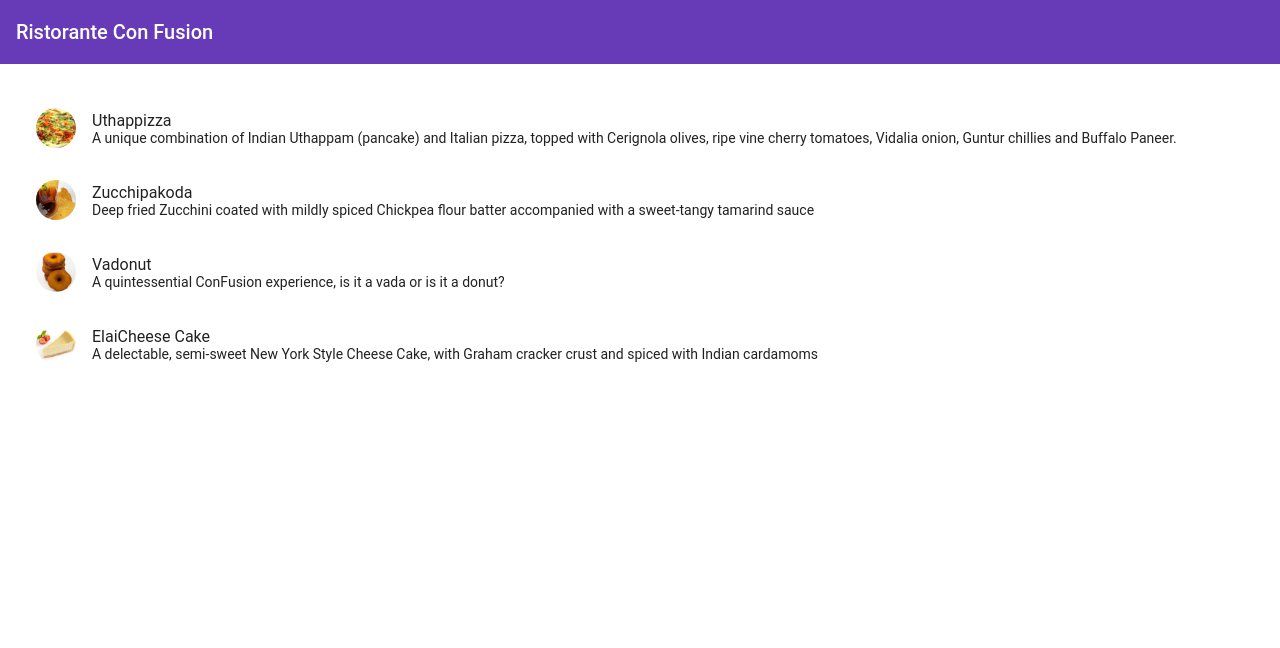
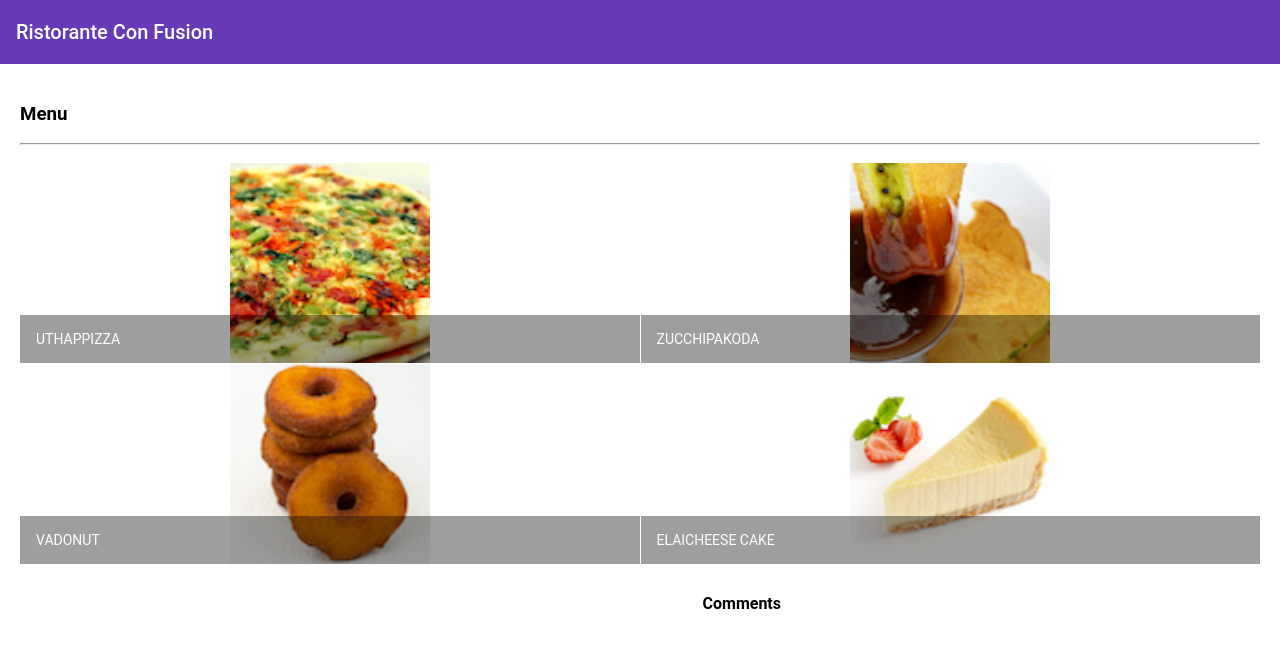
Before and after one commit to sami92/confusionAngular, an Angular app: page / in a window 1280 px wide. Shown: the top 648 px of the page. Built offline with nearby package versions, Linux system fonts and the light colour scheme.

Commit message:
Data Binding

```diff
--- /dev/null
+++ b/src/app/dishdetail/dishdetail.component.html
@@ -0,0 +1,41 @@
+<div
+  class="container"
+  fxLayout="row"
+  fxLayout.sm="column"
+  fxLayout.xs="column"
+  fxLayoutAlign.gt-md="space-around center"
+  fxLayoutGap="10px"
+  fxLayoutGap.xs="0"
+>
+  <div fxFlex="40">
+    <mat-card *ngIf="dish">
+      <mat-card-title>{{ dish.name | uppercase }}</mat-card-title>
+      <mat-card-content
+        ><img height="200px" src="{{ dish.image }}" alt="{{ dish.name }}"
+      /></mat-card-content>
+      <p>
+        {{ dish.description }}
+      </p>
+      <mat-card-actions>
+        <mat-card-actions>
+          <button mat-button>LIKE</button>
+          <button mat-button>SHARE</button>
+        </mat-card-actions>
+      </mat-card-actions>
+    </mat-card>
+  </div>
+
+  <div fxFlex="40">
+    <b>Comments</b>
+    <mat-list *ngIf="dish">
+      <mat-list-item
+        *ngFor="let comment of dish.comments"
+        style="padding: 10px"
+      >
+        {{ comment.comment }} <br />
+        {{ comment.rating + " Star" }} <br />{{ comment.author }}
+        {{ comment.date | date :"mediumDate" }}
+      </mat-list-item>
+    </mat-list>
+  </div>
+</div>
--- /dev/null
+++ b/src/app/dishdetail/dishdetail.component.ts
@@ -0,0 +1,16 @@
+import { Component, OnInit,Input } from '@angular/core';
+import { Dish } from "../shared/dish";
+@Component({
+  selector: 'app-dishdetail',
+  templateUrl: './dishdetail.component.html',
+  styleUrls: ['./dishdetail.component.scss']
+})
+export class DishdetailComponent implements OnInit {
+  @Input()
+  dish:Dish;
+  constructor() { }
+
+  ngOnInit() {
+  }
+
+}
--- a/src/app/menu/menu.component.html
+++ b/src/app/menu/menu.component.html
@@ -2,14 +2,40 @@
      fxLayout="column"
      fxLayoutGap="10px">
 
-  <mat-list fxFlex>
-    <mat-list-item *ngFor="let dish of dishes">
-      <img matListAvatar src={{dish.image}} alt={{dish.name}}>
-      <h1 matLine> {{dish.name}} </h1>
-      <p matLine>
-        <span> {{dish.description}} </span>
-      </p>
-    </mat-list-item>
-  </mat-list>
+  <div fxFlex>
+    <div>
+      <h3>Menu</h3>
+      <hr>
+    </div>
+  </div>
 
+  <div fxFlex>
+    <mat-grid-list cols="2" rowHeight="200px" >
+      <mat-grid-tile *ngFor="let dish of dishes" (click)="onSelect(dish)">
+        <img height="200px" src={{dish.image}} alt={{dish.name}}>
+        <mat-grid-tile-footer>
+          <h1>{{dish.name | uppercase}}</h1>
+        </mat-grid-tile-footer>
+      </mat-grid-tile>
+    </mat-grid-list>
+  </div>
+  <app-dishdetail [dish]="selectedDish"></app-dishdetail>
+  <!-- <div fxFlex *ngIf="selectedDish">
+    <mat-card>
+      <mat-card-header>
+        <mat-card-title>
+          <h3>{{selectedDish.name | uppercase}}</h3>
+        </mat-card-title>
+      </mat-card-header>
+      <img mat-card-image src={{selectedDish.image}} alt={{selectedDish.name}}>
+      <mat-card-content>
+        <p>{{selectedDish.description}}
+        </p>
+      </mat-card-content>
+      <mat-card-actions>
+        <button mat-button>LIKE</button>
+        <button mat-button>SHARE</button>
+      </mat-card-actions>
+    </mat-card>
+  </div> -->
 </div>
--- a/src/app/menu/menu.component.ts
+++ b/src/app/menu/menu.component.ts
@@ -1,55 +1,23 @@
 import { Component, OnInit } from "@angular/core";
 import { Dish } from "../shared/dish";
+import { DISHES } from "../shared/dishes";
 @Component({
   selector: "app-menu",
   templateUrl: "./menu.component.html",
   styleUrls: ["./menu.component.scss"],
 })
+
+
 export class MenuComponent implements OnInit {
-  dishes: Dish[]= [
-    {
-      id: '0',
-      name: 'Uthappizza',
-      image: '/assets/images/uthappizza.png',
-      category: 'mains',
-      featured: true,
-      label: 'Hot',
-      price: '4.99',
-      // tslint:disable-next-line:max-line-length
-      description: 'A unique combination of Indian Uthappam (pancake) and Italian pizza, topped with Cerignola olives, ripe vine cherry tomatoes, Vidalia onion, Guntur chillies and Buffalo Paneer.'
-    },
-    {
-      id: '1',
-      name: 'Zucchipakoda',
-      image: '/assets/images/zucchipakoda.png',
-      category: 'appetizer',
-      featured: false,
-      label: '',
-      price: '1.99',
-      description: 'Deep fried Zucchini coated with mildly spiced Chickpea flour batter accompanied with a sweet-tangy tamarind sauce'
-    },
-    {
-      id: '2',
-      name: 'Vadonut',
-      image: '/assets/images/vadonut.png',
-      category: 'appetizer',
-      featured: false,
-      label: 'New',
-      price: '1.99',
-      description: 'A quintessential ConFusion experience, is it a vada or is it a donut?'
-    },
-    {
-      id: '3',
-      name: 'ElaiCheese Cake',
-      image: '/assets/images/elaicheesecake.png',
-      category: 'dessert',
-      featured: false,
-      label: '',
-      price: '2.99',
-      description: 'A delectable, semi-sweet New York Style Cheese Cake, with Graham cracker crust and spiced with Indian cardamoms'
-    }
-   ];
+  dishes = DISHES;
+
+  selectedDish : Dish;
+
   constructor() {}
 
   ngOnInit() {}
+
+  onSelect(dish:Dish){
+    this.selectedDish=dish
+  }
 }
--- /dev/null
+++ b/src/app/shared/comment.ts
@@ -0,0 +1,6 @@
+export class Comment {
+    rating: number;
+    comment: string;
+    author: string;
+    date: string;
+}
--- a/src/app/shared/dish.ts
+++ b/src/app/shared/dish.ts
@@ -1,3 +1,5 @@
+import { Comment } from './comment';
+
 export class Dish {
   id: string;
   name: string;
@@ -7,4 +9,5 @@
   label: string;
   price: string;
   description: string;
+  comments:Comment[]
 }
--- /dev/null
+++ b/src/app/shared/dishes.ts
@@ -0,0 +1,173 @@
+import { Dish } from './dish';
+
+export const DISHES: Dish[] = [
+    {
+        id: '0',
+        name: 'Uthappizza',
+        image: '/assets/images/uthappizza.png',
+        category: 'mains',
+        featured: true,
+        label: 'Hot',
+        price: '4.99',
+        // tslint:disable-next-line:max-line-length
+        description: 'A unique combination of Indian Uthappam (pancake) and Italian pizza, topped with Cerignola olives, ripe vine cherry tomatoes, Vidalia onion, Guntur chillies and Buffalo Paneer.',
+        comments: [
+            {
+                rating: 5,
+                comment: 'Imagine all the eatables, living in conFusion!',
+                author: 'John Lemon',
+                date: '2012-10-16T17:57:28.556094Z'
+            },
+            {
+                rating: 4,
+                comment: 'Sends anyone to heaven, I wish I could get my mother-in-law to eat it!',
+                author: 'Paul McVites',
+                date: '2014-09-05T17:57:28.556094Z'
+            },
+            {
+                rating: 3,
+                comment: 'Eat it, just eat it!',
+                author: 'Michael Jaikishan',
+                date: '2015-02-13T17:57:28.556094Z'
+            },
+            {
+                rating: 4,
+                comment: 'Ultimate, Reaching for the stars!',
+                author: 'Ringo Starry',
+                date: '2013-12-02T17:57:28.556094Z'
+            },
+            {
+                rating: 2,
+                comment: 'It\'s your birthday, we\'re gonna party!',
+                author: '25 Cent',
+                date: '2011-12-02T17:57:28.556094Z'
+            }
+        ]
+    },
+    {
+        id: '1',
+        name: 'Zucchipakoda',
+        image: '/assets/images/zucchipakoda.png',
+        category: 'appetizer',
+        featured: false,
+        label: '',
+        price: '1.99',
+        description: 'Deep fried Zucchini coated with mildly spiced Chickpea flour batter accompanied with a sweet-tangy tamarind sauce',
+        comments: [
+            {
+                rating: 77777,
+                comment: 'Imagine all the eatables, living in conFusion!',
+                author: 'John Lemon',
+                date: '2012-10-16T17:57:28.556094Z'
+            },
+            {
+                rating: 4,
+                comment: 'Sends anyone to heaven, I wish I could get my mother-in-law to eat it!',
+                author: 'Paul McVites',
+                date: '2014-09-05T17:57:28.556094Z'
+            },
+            {
+                rating: 3,
+                comment: 'Eat it, just eat it!',
+                author: 'Michael Jaikishan',
+                date: '2015-02-13T17:57:28.556094Z'
+            },
+            {
+                rating: 4,
+                comment: 'Ultimate, Reaching for the stars!',
+                author: 'Ringo Starry',
+                date: '2013-12-02T17:57:28.556094Z'
+            },
+            {
+                rating: 2,
+                comment: 'It\'s your birthday, we\'re gonna party!',
+                author: '25 Cent',
+                date: '2011-12-02T17:57:28.556094Z'
+            }
+        ]
+    },
+    {
+        id: '2',
+        name: 'Vadonut',
+        image: '/assets/images/vadonut.png',
+        category: 'appetizer',
+        featured: false,
+        label: 'New',
+        price: '1.99',
+        description: 'A quintessential ConFusion experience, is it a vada or is it a donut?',
+        comments: [
+            {
+                rating: 5,
+                comment: 'Imagine all the eatables, living in conFusion!',
+                author: 'John Lemon',
+                date: '2012-10-16T17:57:28.556094Z'
+            },
+            {
+                rating: 4,
+                comment: 'Sends anyone to heaven, I wish I could get my mother-in-law to eat it!',
+                author: 'Paul McVites',
+                date: '2014-09-05T17:57:28.556094Z'
+            },
+            {
+                rating: 3,
+                comment: 'Eat it, just eat it!',
+                author: 'Michael Jaikishan',
+                date: '2015-02-13T17:57:28.556094Z'
+            },
+            {
+                rating: 4,
+                comment: 'Ultimate, Reaching for the stars!',
+                author: 'Ringo Starry',
+                date: '2013-12-02T17:57:28.556094Z'
+            },
+            {
+                rating: 2,
+                comment: 'It\'s your birthday, we\'re gonna party!',
+                author: '25 Cent',
+                date: '2011-12-02T17:57:28.556094Z'
+            }
+        ]
+    },
+    {
+        id: '3',
+        name: 'ElaiCheese Cake',
+        image: '/assets/images/elaicheesecake.png',
+        category: 'dessert',
+        featured: false,
+        label: '',
+        price: '2.99',
+        description: 'A delectable, semi-sweet New York Style Cheese Cake, with Graham cracker crust and spiced with Indian cardamoms',
+        comments: [
+            {
+                rating: 5,
+                comment: 'Imagine all the eatables, living in conFusion!',
+                author: 'John Lemon',
+                date: '2012-10-16T17:57:28.556094Z'
+            },
+            {
+                rating: 4,
+                comment: 'Sends anyone to heaven, I wish I could get my mother-in-law to eat it!',
+                author: 'Paul McVites',
+                date: '2014-09-05T17:57:28.556094Z'
+            },
+            {
+                rating: 3,
+                comment: 'Eat it, just eat it!',
+                author: 'Michael Jaikishan',
+                date: '2015-02-13T17:57:28.556094Z'
+            },
+            {
+                rating: 4,
+                comment: 'Ultimate, Reaching for the stars!',
+                author: 'Ringo Starry',
+                date: '2013-12-02T17:57:28.556094Z'
+            },
+            {
+                rating: 2,
+                comment: 'It\'s your birthday, we\'re gonna party!',
+                author: '25 Cent',
+                date: '2011-12-02T17:57:28.556094Z'
+            }
+        ]
+    }
+];
```
Also changed, not shown: src/app/app.module.ts (+10 -4 lines), src/app/dishdetail/dishdetail.component.scss (added), 1 other file (tests, documents, lock files or other folders).
